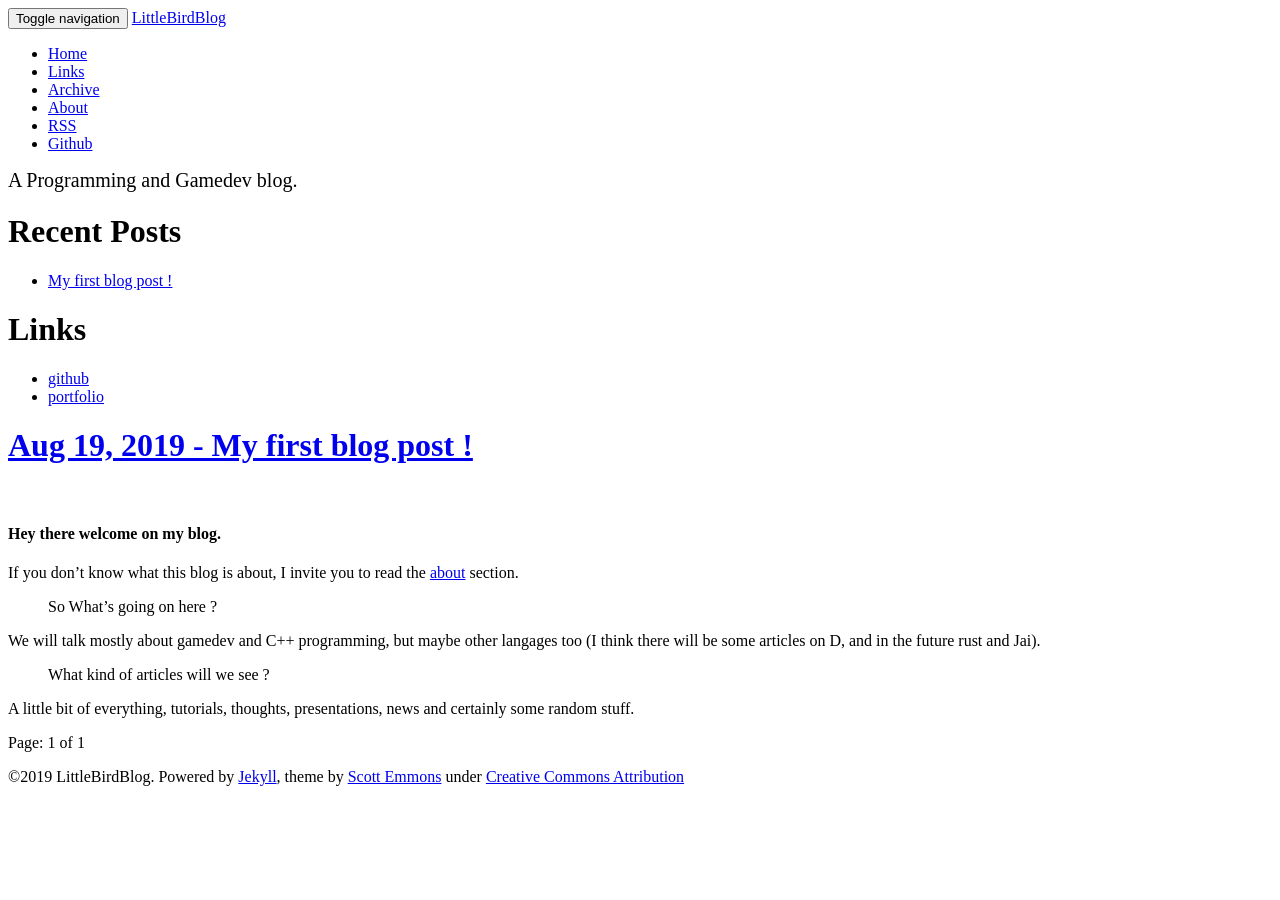
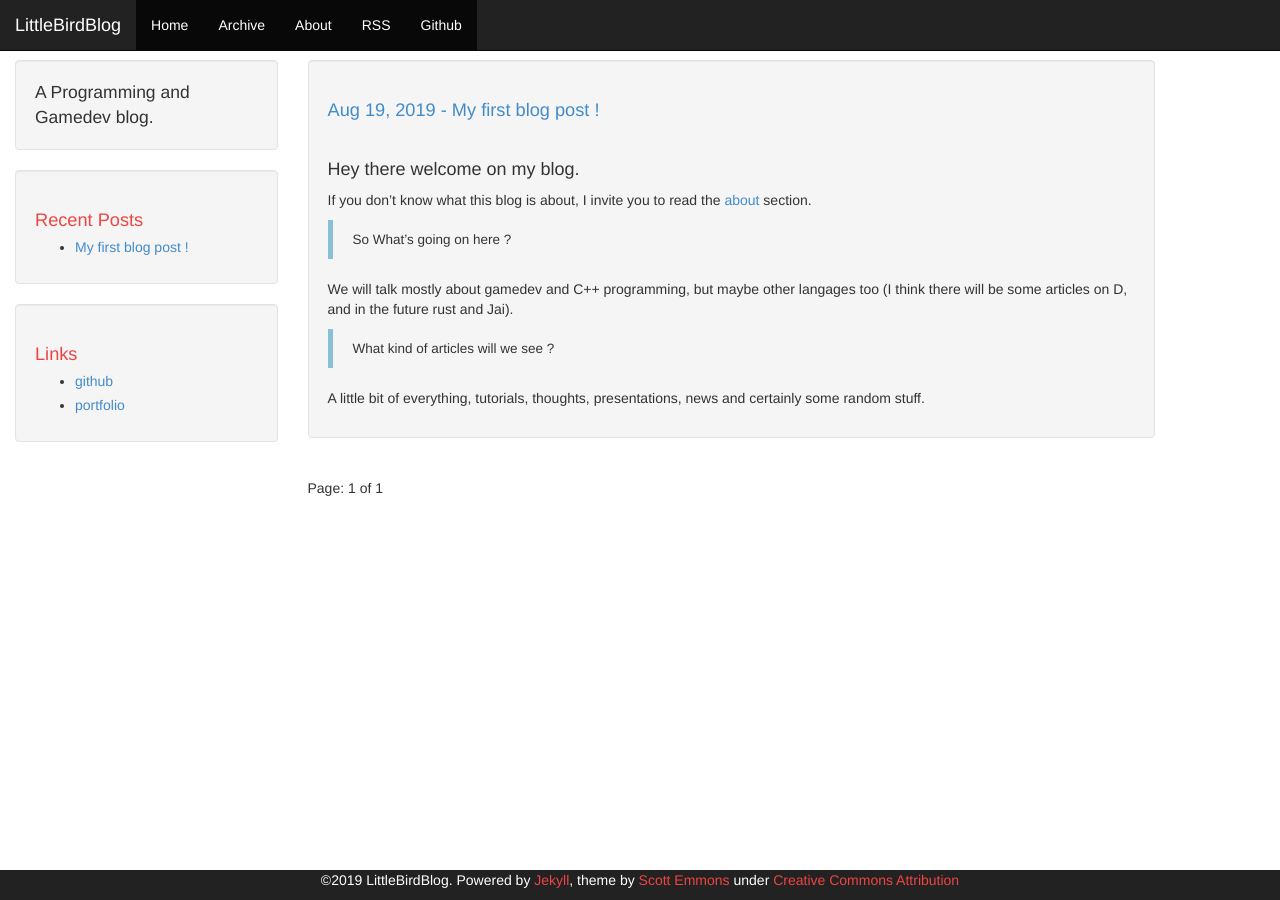
Before and after one commit to blackbird806/LittleBirdBlog, a Jekyll site: the page built from blog/index.html, in a window 1280 px wide. Built offline with Jekyll 4.4.1, drawn with Linux system fonts in a browser that asks for light colours; nearby versions of some CDN libraries; library files that are not in the unit come from our copies; the list of posts is cut into pages by our own code.

```diff
--- a/blog/_config.yml
+++ b/blog/_config.yml
@@ -10,7 +10,7 @@ url: https://blackbird806.github.io/LittleBirdBlog/
 # be the project name.
 # *** IMPORTANT: If your local "jekyll serve" throws errors change this to '' or
 #     run it like so: jekyll serve --baseurl=''
-baseurl: 'LittleBirdBlog'
+baseurl: /LittleBirdBlog
 
 # links
 
```
